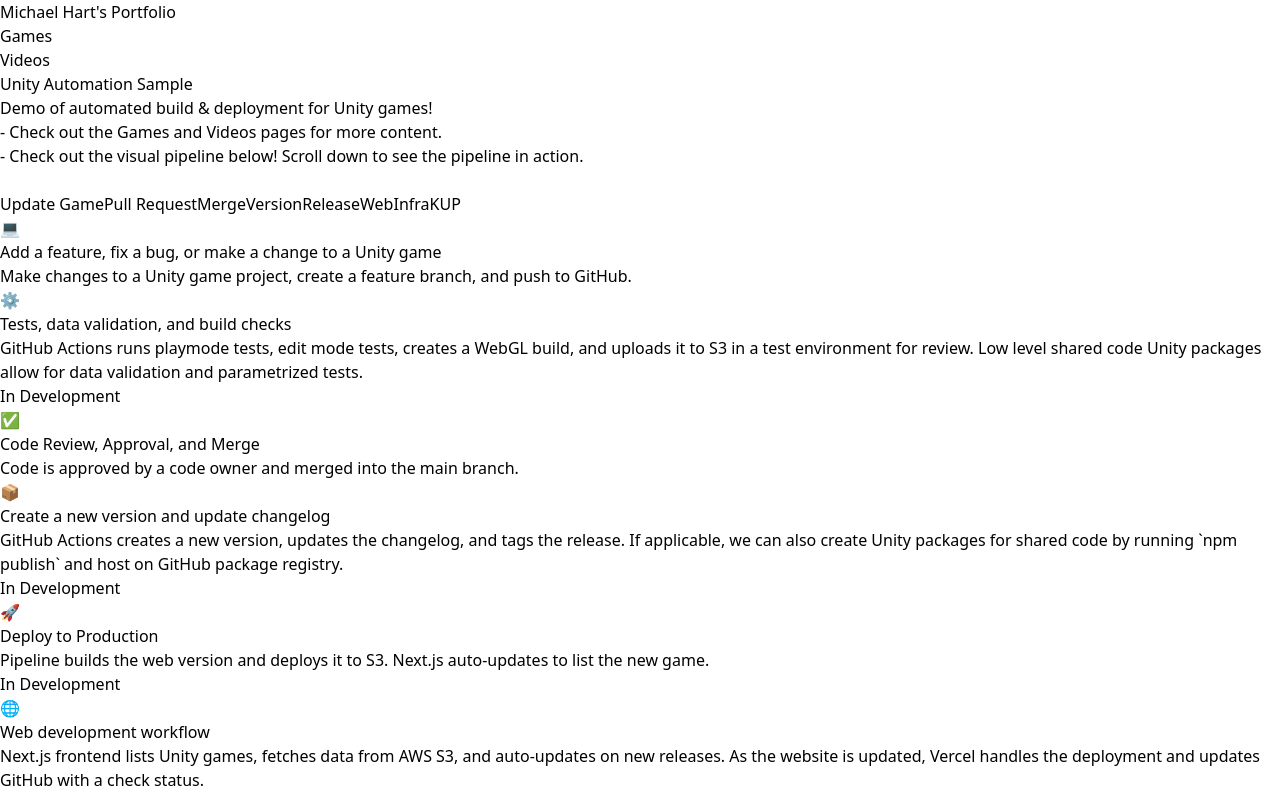
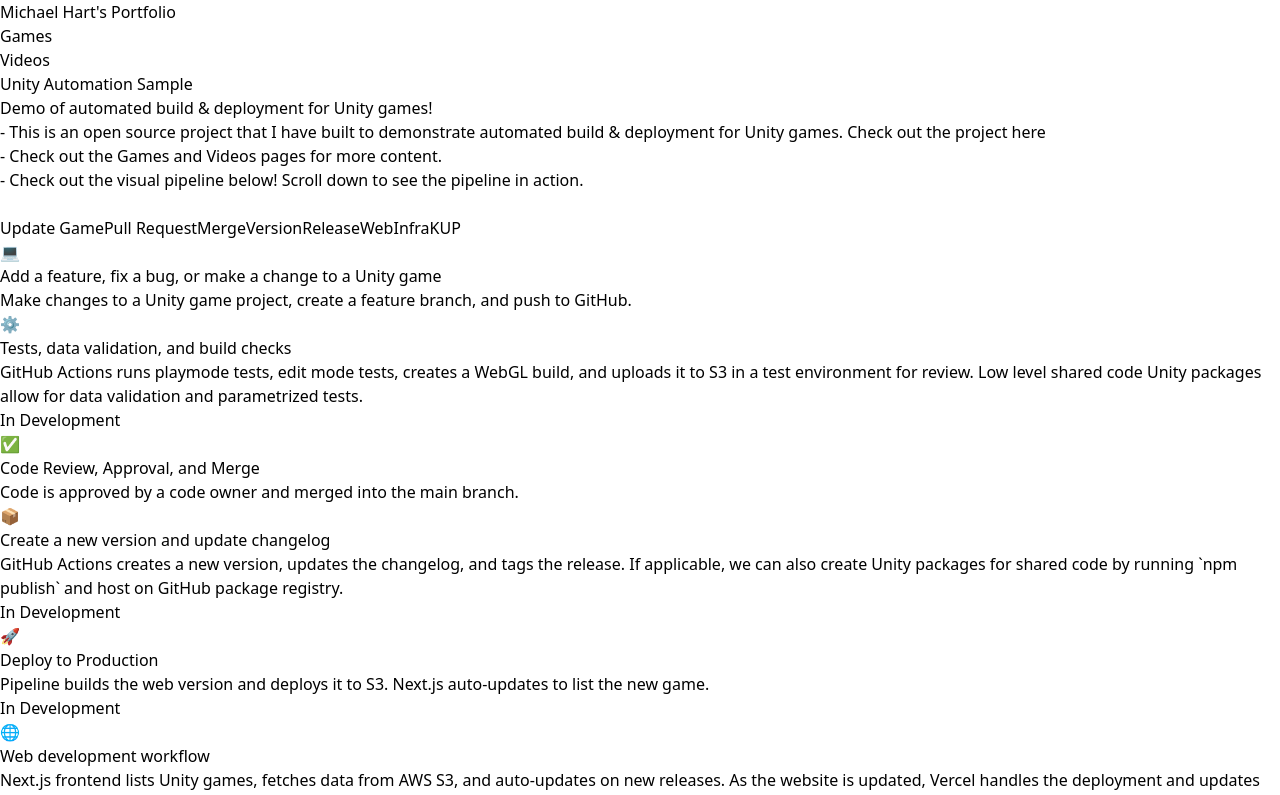
Before and after one commit to PixelPianist/UnityPortfolio, a Next.js app in the folder website/: page / in a window 1280 px wide. Shown: the top 795 px of the page. Built offline with nearby package versions, Linux system fonts and the light colour scheme.

Commit message:
feat(website): add link to repo

```diff
--- a/website/src/pages/index.tsx
+++ b/website/src/pages/index.tsx
@@ -11,6 +11,7 @@
                 subtitle="Demo of automated build & deployment for Unity games!"
             />
             <p className="text-gray-100 max-w-2xl mx-auto mt-4">
+                - This is an open source project that I have built to demonstrate automated build & deployment for Unity games. Check out the project <Link href="https://github.com/PixelPianist/UnityPortfolio" className="text-blue-500 underline">here</Link> <br/>
                 - Check out the <Link className="text-blue-500 underline" href="/games">Games</Link> and <Link href="/videos" className="text-blue-500 underline">Videos</Link> pages for more content. <br/>
                 - Check out the visual pipeline below! Scroll down to see the pipeline in action.
             </p>
```
